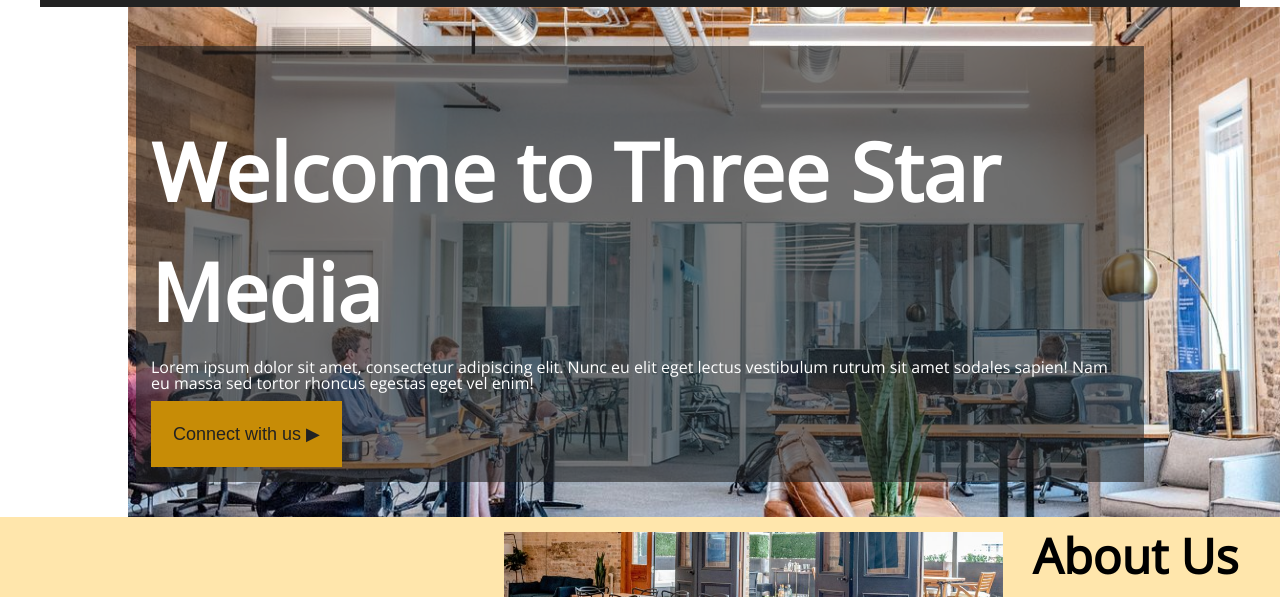
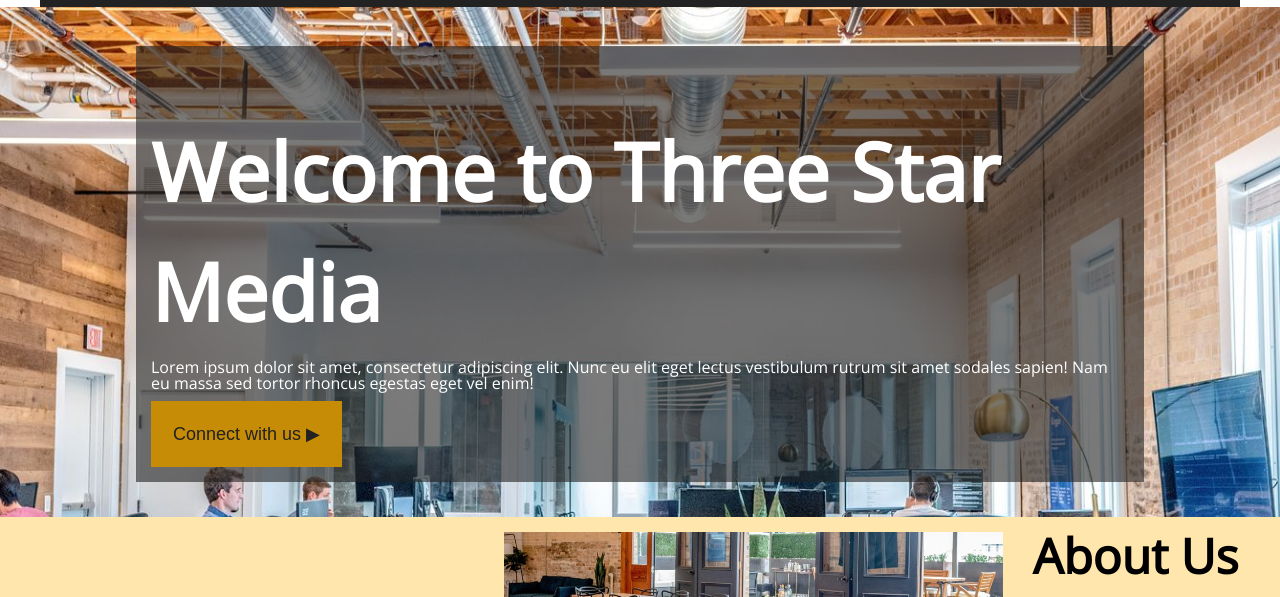
Before and after one commit to rodg0083/rodg0083.github.io, a plain HTML site: page index.html in a window 1280 px wide. Shown: the part 154-751 px from the top of the page. Drawn offline with nearby package versions, Linux system fonts and the light colour scheme; files that its build step writes are made by us from their sources; files whose address does not match are found by name.

Commit message:
Update design.css

```diff
--- a/final-project/CSS/design.css
+++ b/final-project/CSS/design.css
@@ -577,7 +577,7 @@ ________________________________________________________________________________
 
     .mainimage {
         /**/
-        position: relative;
+        position: absolute;
         top:0;
         /*setting the height of the image*/
         height:100%;
@@ -585,7 +585,7 @@ ________________________________________________________________________________
         left: 50%;
         right: 50%;
         /* adding margins to the left right and bottom*/
-        margin-left: -40vw;
+        margin-left: -50vw;
         margin-right: -50vw;
          /* set the width to be the width of the browser window */
          width:100vw;
```
